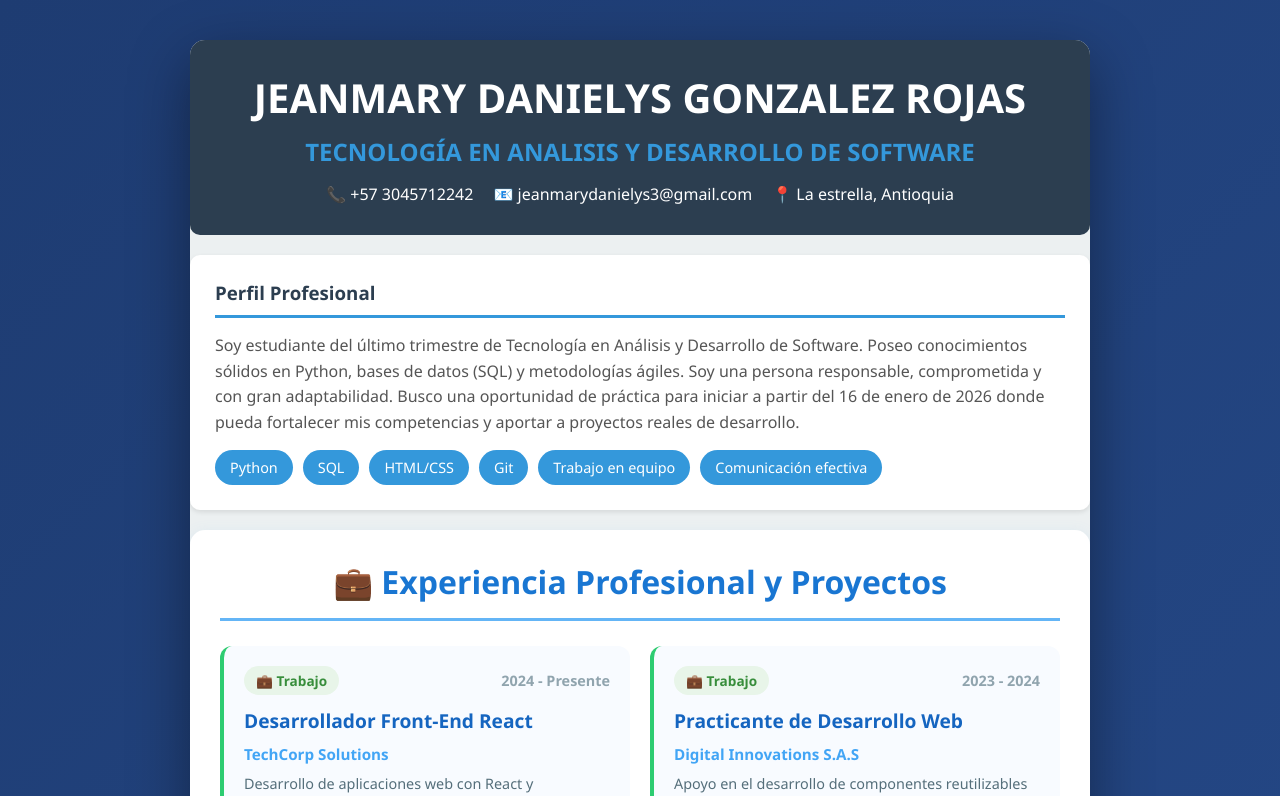
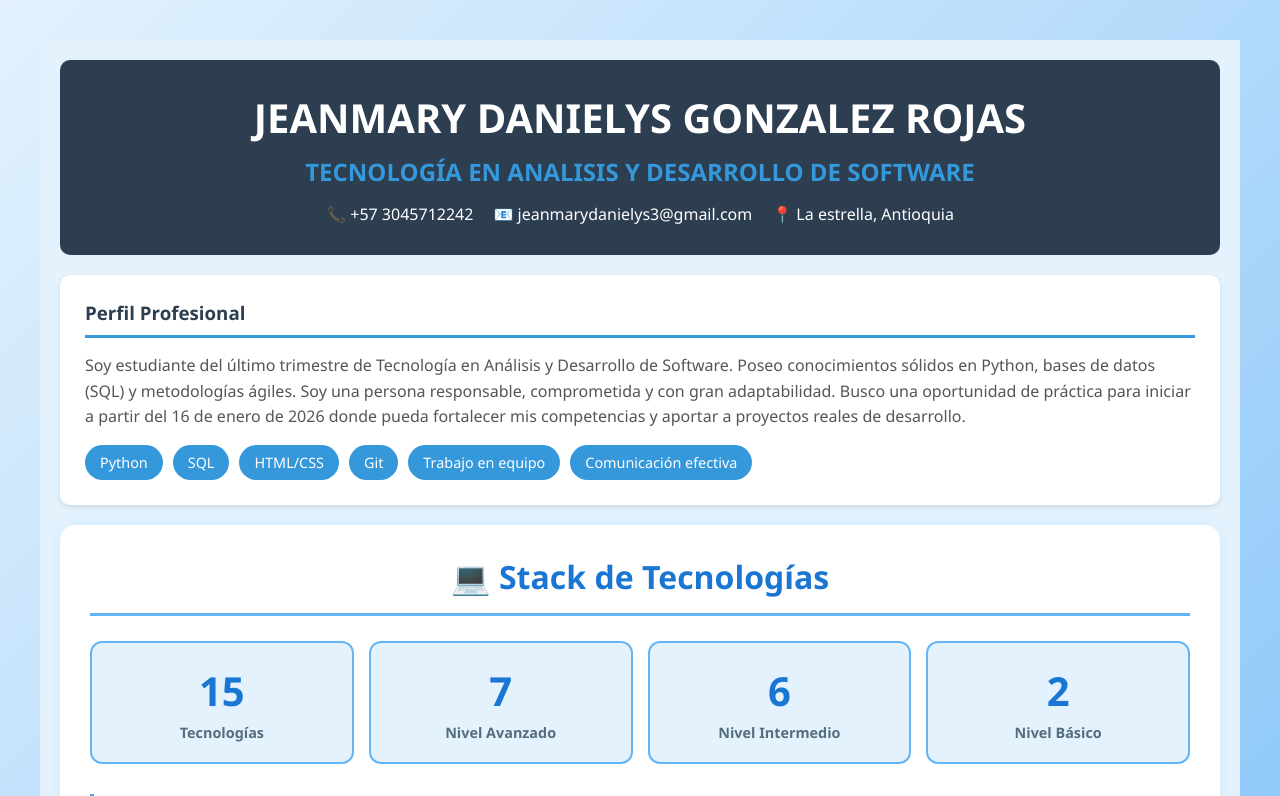
Before and after one commit to DaniGR09/cv-react-jeanmary-gonzalez, a React (Vite) app: page / in a window 1280 px wide. Shown: the top 796 px of the page. Built offline with nearby package versions, Linux system fonts and the light colour scheme.

Commit message:
feat: integrar componente StackTecnologias en App

```diff
--- a/src/App.jsx
+++ b/src/App.jsx
@@ -1,19 +1,25 @@
 import CabeceraCV from './components/CabeceraCV'
 import Perfil from './components/Perfil'
+import StackTecnologias from './components/StackTecnologias'
 import Experiencia from './components/Experiencia'
 import Educacion from './components/Educacion'
 import './App.css'
 
 function App() {
   return (
-    <div style={styles.wrapper}>
-      <div style={styles.container}>
+    <div style={styles.container}>
+      <div style={styles.background}></div>
+      <div style={styles.content}>
         <CabeceraCV />
         <Perfil />
+        <StackTecnologias />
         <Experiencia />
         <Educacion />
         <footer style={styles.footer}>
-          <p>© 2025 - CV creado con React</p>
+          <p style={styles.footerText}>© 2025 - CV Dinámico creado con React + Vite</p>
+          <p style={styles.footerSubtext}>
+            Renderizado condicional y listas dinámicas 🚀
+          </p>
         </footer>
       </div>
     </div>
@@ -21,25 +27,45 @@ function App() {
 }
 
 const styles = {
-  wrapper: {
-    width: '100%',
-    maxWidth: '900px',
-    margin: '0 auto'
+  container: {
+    minHeight: '100vh',
+    position: 'relative',
+    backgroundColor: '#e3f2fd'
   },
-  container: {
-    width: '100%',
-    padding: '0',
-    backgroundColor: '#ecf0f1',
-    borderRadius: '15px',
-    boxShadow: '0 20px 60px rgba(0,0,0,0.4)',
-    overflow: 'hidden'
+  background: {
+    position: 'fixed',
+    top: 0,
+    left: 0,
+    right: 0,
+    bottom: 0,
+    background: 'linear-gradient(135deg, #e3f2fd 0%, #bbdefb 50%, #90caf9 100%)',
+    zIndex: -1
+  },
+  content: {
+    maxWidth: '1200px',
+    margin: '0 auto',
+    padding: '20px',
+    position: 'relative',
+    zIndex: 1
   },
   footer: {
     textAlign: 'center',
-    padding: '20px',
-    color: '#7f8c8d',
-    backgroundColor: 'white',
-    marginTop: '0'
+    padding: '30px 20px',
+    marginTop: '30px',
+    backgroundColor: 'rgba(255, 255, 255, 0.9)',
+    borderRadius: '15px',
+    boxShadow: '0 4px 15px rgba(100, 181, 246, 0.15)'
+  },
+  footerText: {
+    color: '#1976d2',
+    margin: '0 0 8px 0',
+    fontWeight: 'bold',
+    fontSize: '1em'
+  },
+  footerSubtext: {
+    color: '#64b5f6',
+    margin: 0,
+    fontSize: '0.9em'
   }
 };
 
```
